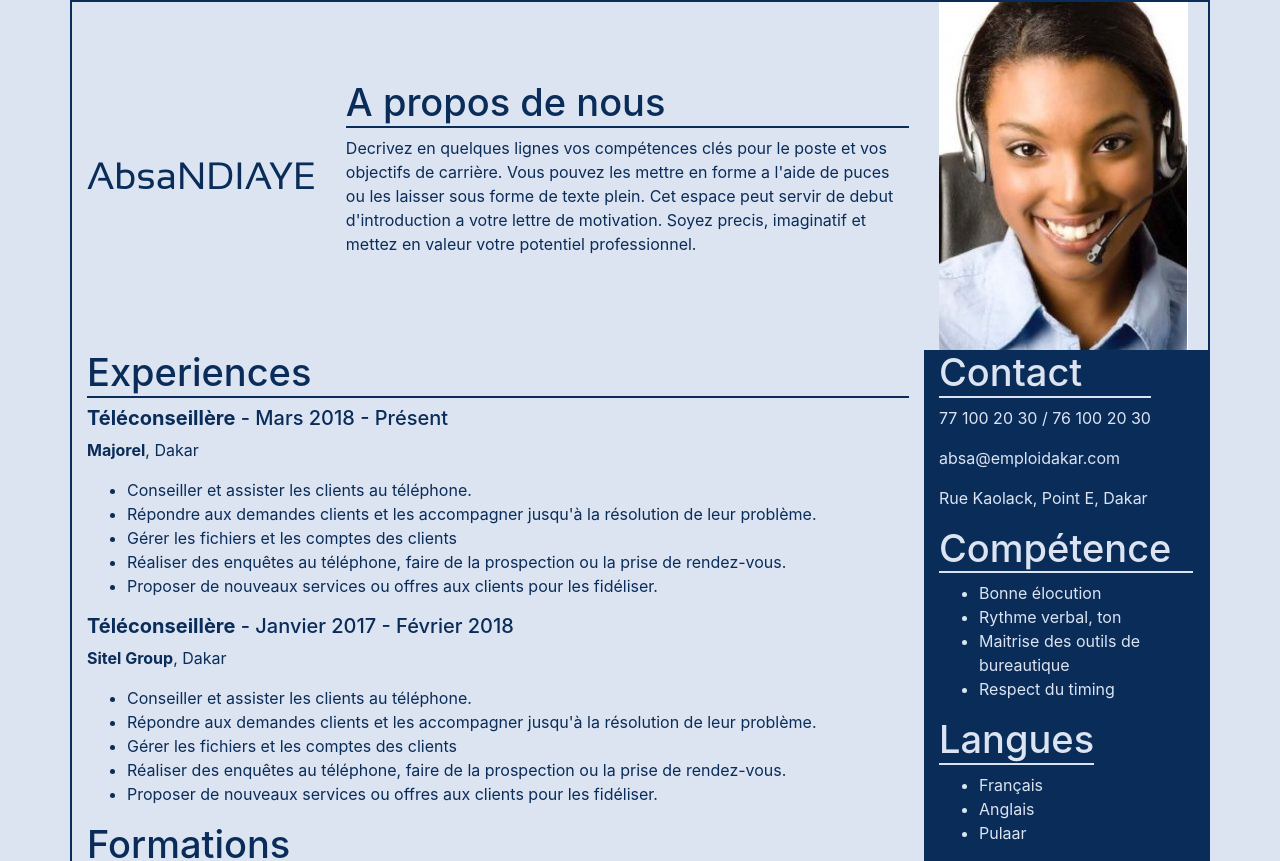
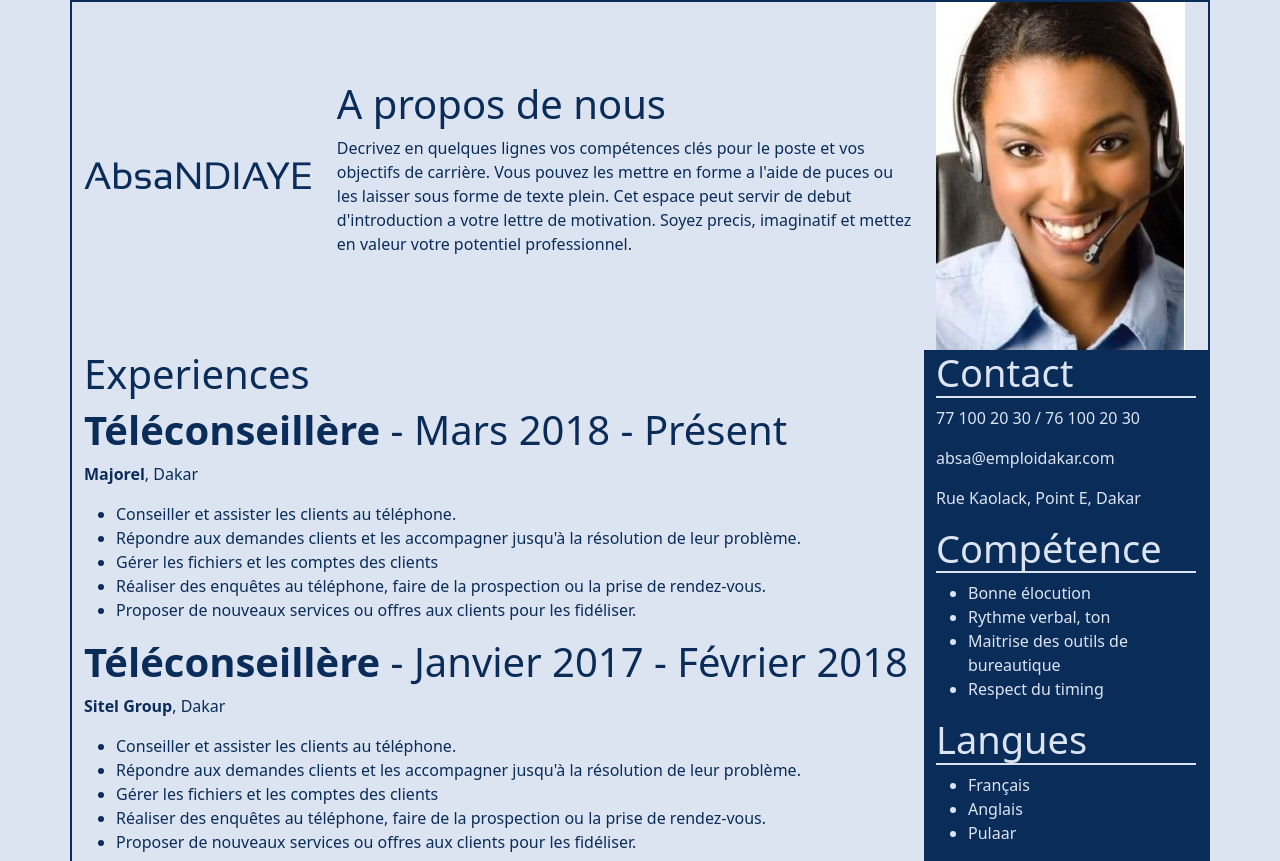
Before and after one commit to Johnny17V/Tp_UXDESIGN_avec_angular, an Angular app in the folder cv_bootstrap/: page / in a window 1280 px wide. Shown: the top 861 px of the page. Built offline with nearby package versions, Linux system fonts and the light colour scheme.

Commit message:
Remplacement par bootstrap

```diff
--- a/cv_bootstrap/package.json
+++ b/cv_bootstrap/package.json
@@ -29,6 +29,7 @@
     "@angular/forms": "^21.0.0",
     "@angular/platform-browser": "^21.0.0",
     "@angular/router": "^21.0.0",
+    "bootstrap": "^5.3.8",
     "rxjs": "~7.8.0",
     "tslib": "^2.3.0"
   },
--- a/cv_bootstrap/src/app/app.html
+++ b/cv_bootstrap/src/app/app.html
@@ -5,7 +5,7 @@
 <div class="container">
   <entete-cv></entete-cv>
   <main class="row">
-    <div id="darkSection" class="col-12 darkZone col-lg-3">
+    <div id="darkSection" class="col-12 darkZone col-lg-3 bg-primary text-secondary">
       <div class="row">
         <contact-cv></contact-cv>
         <competence-cv></competence-cv>
@@ -13,7 +13,7 @@
       </div>
     </div>
 
-    <div id="lightSection" class="col-12 col-lg-9">
+    <div id="lightSection" class="col-12 col-lg-9 bg-secondary text-primary">
       <experience-cv></experience-cv>
       <formation-cv></formation-cv>
     </div>
--- a/cv_bootstrap/src/assets/style.css
+++ b/cv_bootstrap/src/assets/style.css
@@ -2,17 +2,14 @@
     display: flex;
     flex-direction: column;
 }
+*/
 
-
-*/
 .darkZone{
-    color: rgb(220, 228, 242);
-    background-color: rgb(10, 44, 89);
+    /* color et background gérés par Bootstrap bg-primary text-secondary */
 }
 
 .lightZone{
-    color: rgb(10, 44, 89);
-    background-color: rgb(220, 228, 242);
+    /* color et background gérés par Bootstrap bg-secondary text-primary */
 }
 
 
--- a/cv_bootstrap/src/index.html
+++ b/cv_bootstrap/src/index.html
@@ -7,13 +7,12 @@
 	<meta name="viewport" content="width=device-width, initial-scale=1, shrink-to-fit=no">
 
 	<!-- Bootstrap CSS -->
-	<link rel="stylesheet" href="assets/css/bootstrap.min.css" />
 	<link rel="stylesheet" href="assets/style.css">
 
 	<title>CV responsive</title>
 </head>
 
-<body class="lightZone">
+<body class="bg-secondary text-primary">
 	<app-root></app-root>
 
 	<script src="assets/js/jquery-3.5.1.slim.min.js"></script>
--- a/cv_bootstrap/src/styles.scss
+++ b/cv_bootstrap/src/styles.scss
@@ -1 +1,8 @@
 /* You can add global styles to this file, and also import other style files */
+
+// Personnalisation des couleurs Bootstrap
+$primary: rgb(10, 44, 89); // Couleur dark (bleu)
+$secondary: rgb(220, 228, 242); // Couleur light (gris)
+
+// Importer Bootstrap
+@import 'bootstrap/scss/bootstrap';
```
Also changed, not shown: 1 other file (tests, documents, lock files or other folders).
